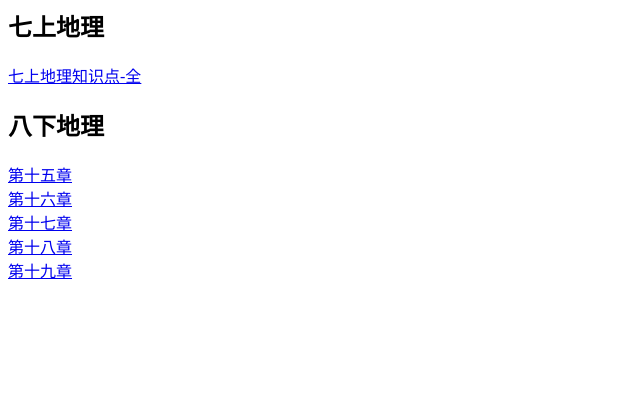
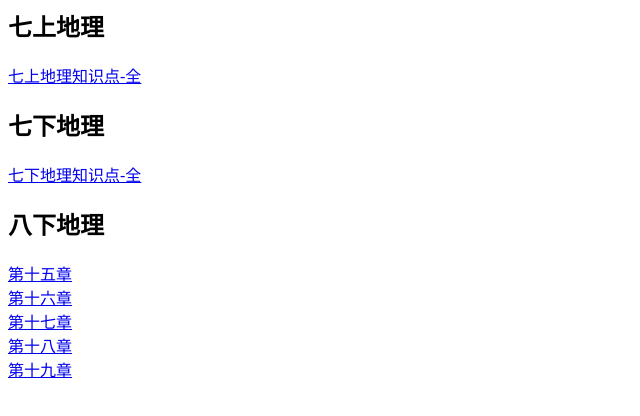
Before and after one commit to Frankchen850/Frankchen850.github.io, a plain HTML site: page GList.html in a window 1280 px wide. Shown: the whole page, without its empty margins (0-640 px from the left). Drawn offline with Linux system fonts and the light colour scheme.

Commit message:
Update GList.html
add 72

```diff
--- a/GList.html
+++ b/GList.html
@@ -2,6 +2,8 @@
   <body>
     <h2>七上地理</h2>
     <a href="d71.html">七上地理知识点-全</a>
+    <h2>七下地理</h2>
+    <a href="d72.html">七下地理知识点-全</a>
     <h2>八下地理</h2>
     <a href="d15.html">第十五章</a>
     <br>
```
